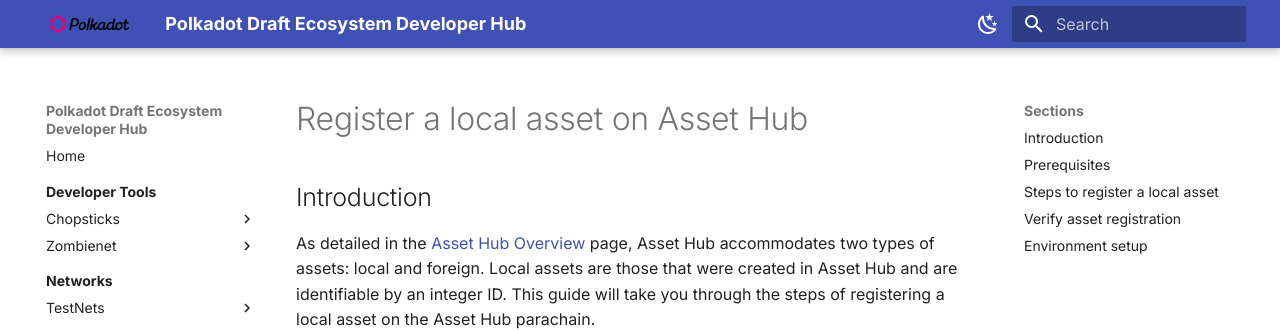
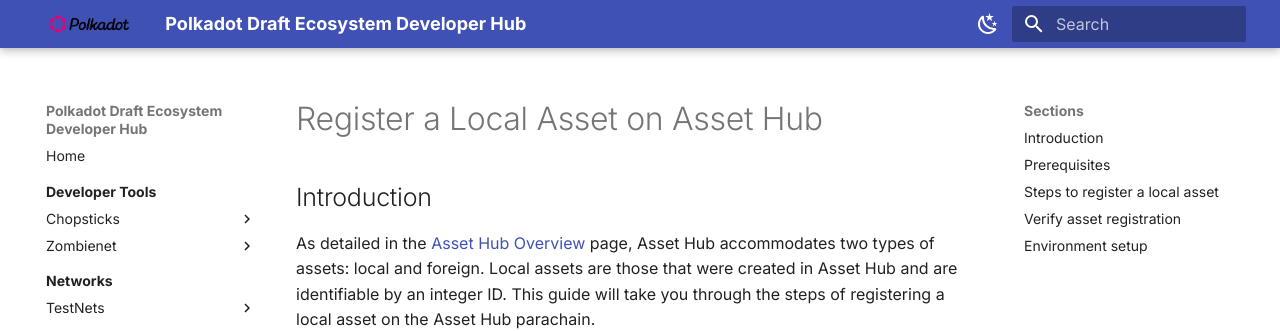
Before and after one commit to papermoonio/polkadot-ecosystem-docs-draft, an MkDocs documentation site: the page built from docs/build-on-polkadot/parachains/asset-hub/register-a-local-asset.md, in a window 1280 px wide and 900 px high. Shown: the top 331 px of the window. Built offline with MkDocs 1.6.1 and Material for MkDocs 9.7.7, drawn with Linux system fonts in a browser that asks for light colours.

```diff
--- a/docs/build-on-polkadot/parachains/asset-hub/register-a-local-asset.md
+++ b/docs/build-on-polkadot/parachains/asset-hub/register-a-local-asset.md
@@ -3,7 +3,7 @@ title: Register a local asset
 description: Comprehensive guide to registering a local asset on the Asset Hub system parachain, including step-by-step instructions.
 ---
 
-# Register a local asset on Asset Hub
+# Register a Local Asset on Asset Hub
 
 ## Introduction
 As detailed in the [Asset Hub Overview](./overview.md#local-assets){target=_blank} page, Asset Hub accommodates two types of assets: local and foreign. Local assets are those that were created in Asset Hub and are identifiable by an integer ID. This guide will take you through the steps of registering a local asset on the Asset Hub parachain.
```
